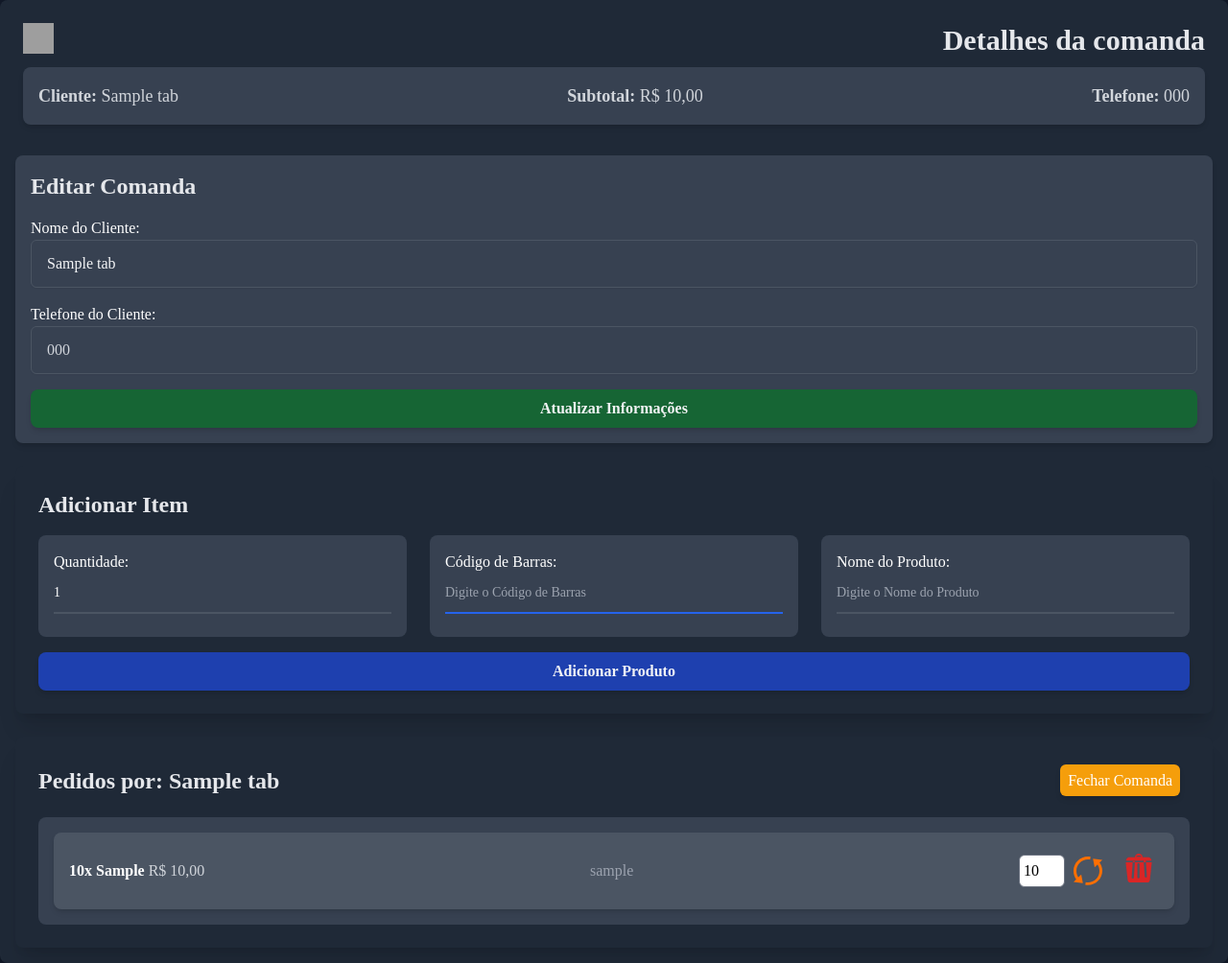
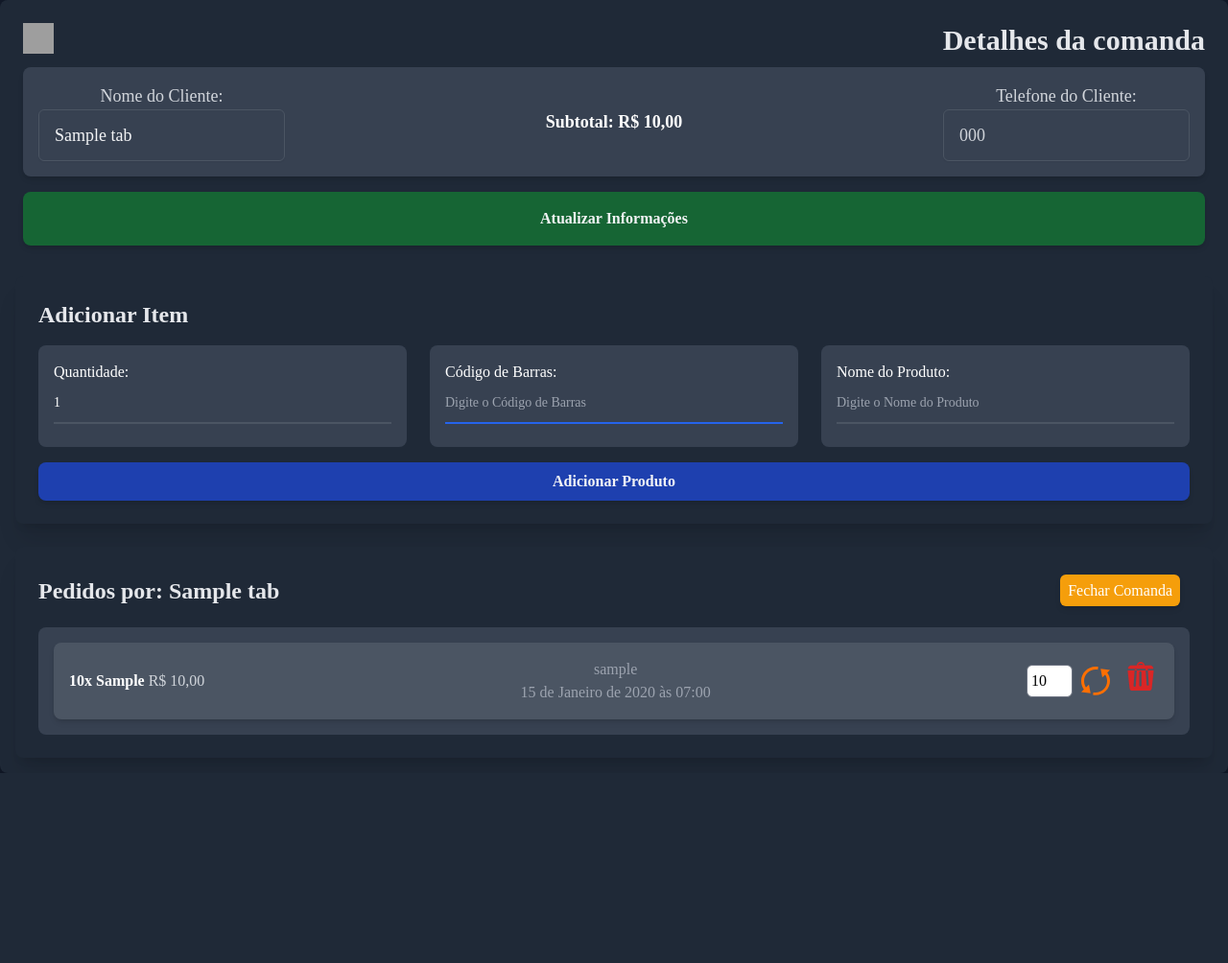
Before and after one commit to DevTroli/Sales-Software, a Django app: page /produtos/comandas/1/ in a window 1280 px wide. Shown: the whole page at 96% size. After the commit the page ends 806 px from the top, so only its background shows below. Run offline with Django 5.2, Linux system fonts and the light colour scheme; a user stored in the database is signed in; tables that the repository leaves empty hold one stand-in row (values such as "Sample post"); some libraries are stand-ins or nearby versions; some web fonts are replaced; grey boxes are pictures that could not be loaded.

Commit message:
add date & time on tabitem

```diff
--- a/produto/models.py
+++ b/produto/models.py
@@ -160,6 +160,7 @@ class TabItem(models.Model):
     quantidade = models.PositiveIntegerField()
     preco_unitario = models.DecimalField(max_digits=7, decimal_places=2)
     adicionado_por = models.ForeignKey(User, on_delete=models.SET_NULL, null=True)
+    data_criacao = models.DateTimeField("Data de Criação", default=timezone.now)
 
     def subtotal(self):
         return self.preco_unitario * self.quantidade
--- a/produto/templates/detalhes_tab.html
+++ b/produto/templates/detalhes_tab.html
@@ -11,27 +11,20 @@
             </a>
             <h2 class="md:text-2xl lg:text-3xl text-lg font-semibold lg:font-bold text-gray-200 mb-2.5">Detalhes da comanda</h2>
         </div>
-        <div class="bg-gray-700 p-4 rounded-lg shadow-md lg:flex lg:flex-row md:flex md:flex-row lg:justify-between md:justify-between flex flex-col text-center">
-            <p class="text-lg text-gray-300"><strong>Cliente:</strong> {{ tab.nome_cliente }}</p>
-            <p class="text-lg text-gray-300"><strong>Subtotal:</strong> R$ {{ tab.subtotal|floatformat:2 }}</p>
-            <p class="text-lg text-gray-300"><strong>Telefone:</strong> {{ tab.telefone_cliente }}</p>
-        </div>
-    </div>
-
-<!-- Formulário para Editar Informações da Comanda -->
-    <div class="bg-gray-700 p-4 rounded-lg shadow-md mb-6">
-        <h3 class="text-2xl font-semibold text-gray-200 mb-4">Editar Comanda</h3>
         <form method="POST">
             {% csrf_token %}
-            <div class="mb-4">
-                {{ edit_form.nome_cliente.label_tag }}
-                {{ edit_form.nome_cliente|add_class:"form-input" }}
+            <div class="bg-gray-700 p-4 rounded-lg shadow-md lg:flex lg:flex-row md:flex md:flex-row lg:justify-between md:justify-between flex flex-col text-center items-center">
+                <p class="text-lg text-gray-300">
+                    {{ edit_form.nome_cliente.label_tag }}
+                    {{ edit_form.nome_cliente|add_class:"form-input" }}
+                </p>
+                <p class="text-lg text-whitelg:p-0 md:p-0 p-8 font-semibold"><strong>Subtotal:</strong> R$ {{ tab.subtotal|floatformat:2 }}</p>
+                <p class="text-lg text-gray-300">
+                    {{ edit_form.telefone_cliente.label_tag }}
+                    {{ edit_form.telefone_cliente|add_class:"form-input" }}
+                </p>
             </div>
-            <div class="mb-4">
-                {{ edit_form.telefone_cliente.label_tag }}
-                {{ edit_form.telefone_cliente|add_class:"form-input" }}
-            </div>
-            <button type="submit" class="w-full py-2 px-6 bg-green-800 hover:bg-green-900 text-gray-100 font-semibold rounded-lg shadow-md">
+            <button type="submit" class="w-full p-4 bg-green-800 hover:bg-green-900 text-gray-100 font-semibold rounded-lg shadow-md mt-4">
                 Atualizar Informações
             </button>
         </form>
@@ -82,12 +75,11 @@
                         <span class="font-semibold">{{ item.quantidade }}x {{ item.produto.produto }}</span>
                         <span class="text-gray-300">R$ {{ item.subtotal|floatformat:2 }}</span>
                     </div>
-                    <div>
-                        <span class="text-gray-400">
-                            {{ item.adicionado_por.username }}
-                        </span>
+                    <div class="text-gray-400 text-center">
+                            {{ item.adicionado_por.username }} <br>
+                            {{item.data_criacao}}
                     </div>
-                    <div class="space-x-2 flex">
+                    <div class="space-x-1 flex">
                         <!-- Atualizar Quantidade -->
                         <form method="POST" action="{% url 'produto:atualizar_quantidade_item' item.id %}">
                             {% csrf_token %}
@@ -103,7 +95,7 @@
                         <!-- Remover Produto -->
                         <form method="POST" action="{% url 'produto:remover_item_comanda' item.id %}" class="inline">
                             {% csrf_token %}
-                            <button type="submit" class="p-1.5 bg-transparen text-red-200 font-semibold rounded-lg">
+                            <button type="submit" class="p-1 bg-transparen text-red-200 font-semibold rounded-lg">
                                 <svg fill="#d92626" height="30px" width="30px" version="1.1" id="Layer_1" xmlns="http://www.w3.org/2000/svg" xmlns:xlink="http://www.w3.org/1999/xlink" viewBox="0 0 457.503 457.503" xml:space="preserve" stroke="#d92626">
                                     <g id="SVGRepo_bgCarrier" stroke-width="0"></g>
                                     <g id="SVGRepo_tracerCarrier" stroke-linecap="round" stroke-linejoin="round"></g>
```
Also changed, not shown: produto/migrations/0017_tabitem_data_criacao.py (added), produto/migrations/0018_alter_tabitem_data_criacao.py (added), produto/migrations/0019_alter_tabitem_data_criacao.py (added), produto/migrations/0020_alter_tabitem_data_criacao.py (added).
